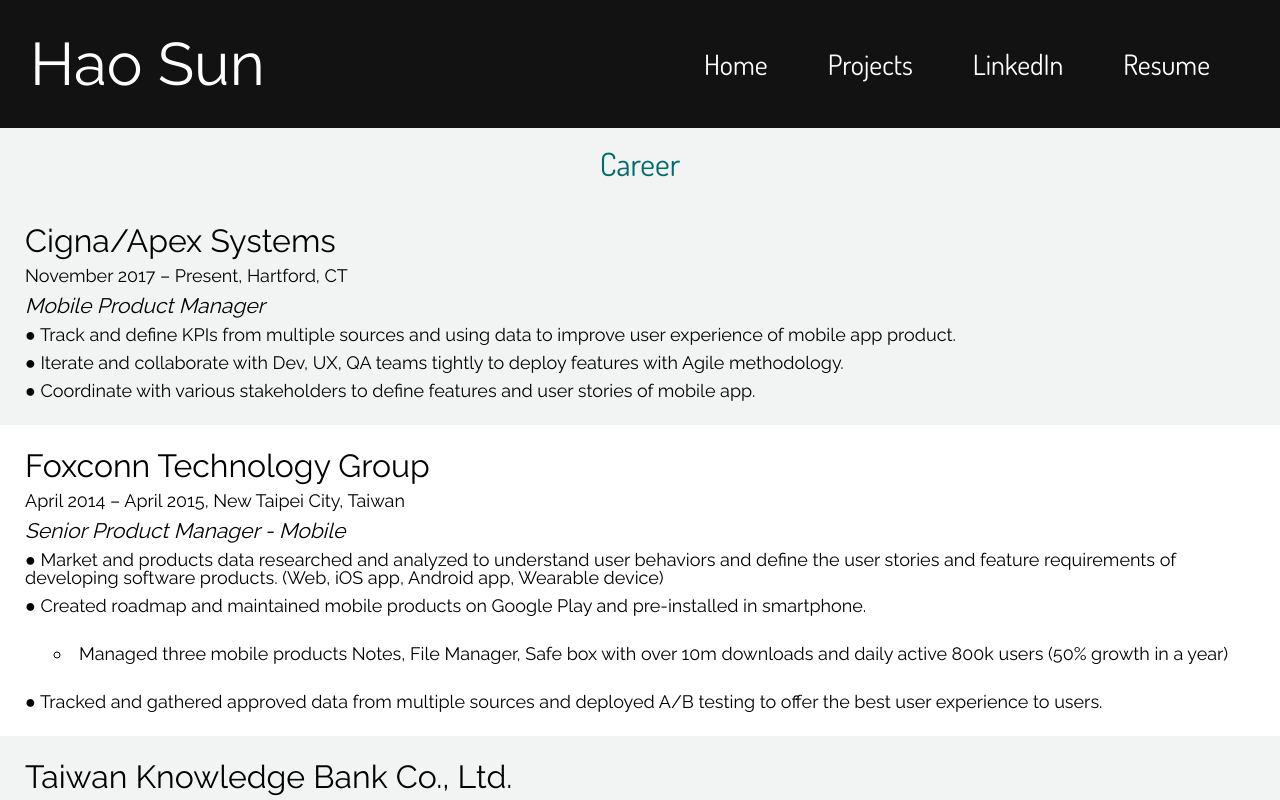
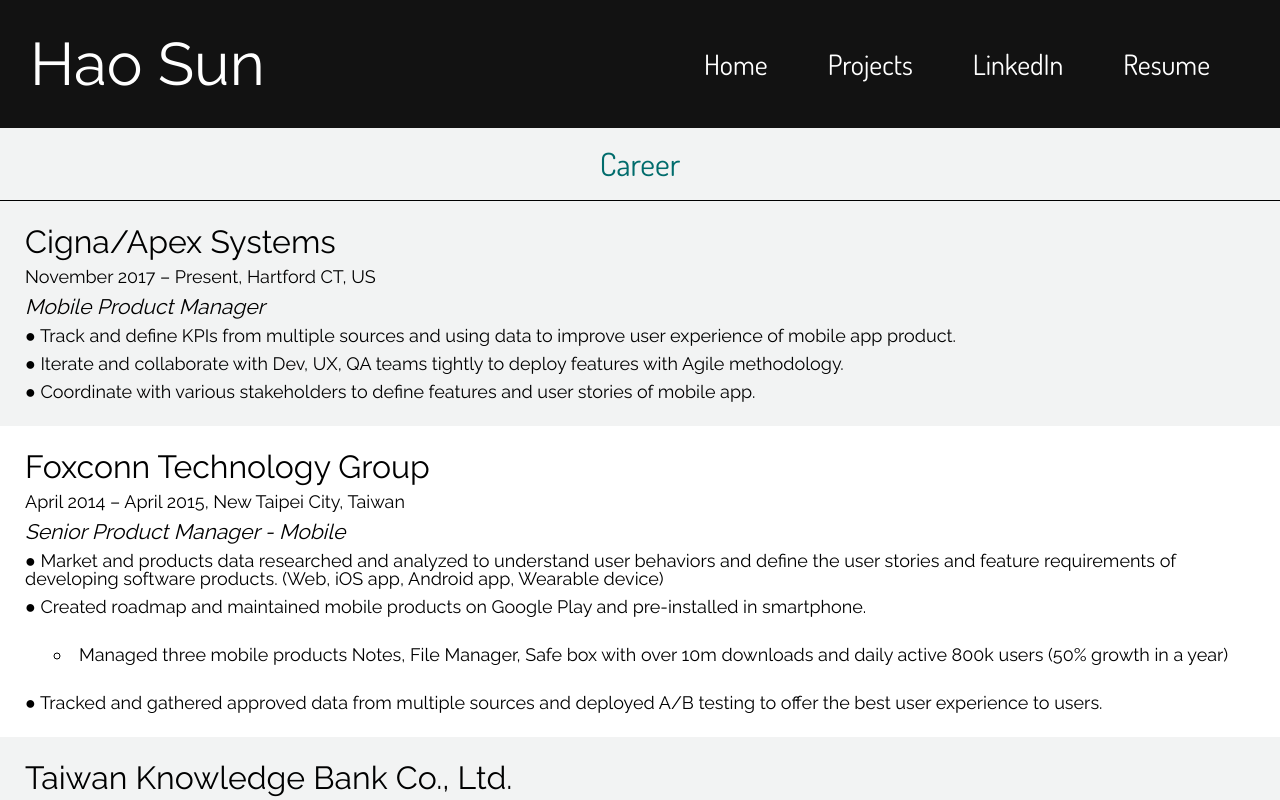
Before and after one commit to gumosun/gumosun.github.io, a plain HTML site: page experience.html in a window 1280 px wide. Shown: the top 800 px of the page. Drawn offline with Linux system fonts and the light colour scheme.

Commit message:
updated experience content and css

```diff
--- a/experience.html
+++ b/experience.html
@@ -44,7 +44,7 @@
   <div class='experiencebar'>Career</div>
     <div class='cigna'>
 <h1>Cigna/Apex Systems</h1>
-<h5>November 2017 – Present, Hartford, CT</h5>
+<h5>November 2017 – Present, Hartford CT, US</h5>
 <h3>Mobile Product Manager</h3>
 <ul>
 <li>● Track and define KPIs from multiple sources and using data to improve user experience of mobile app product.</li>
--- a/style.css
+++ b/style.css
@@ -269,6 +269,7 @@ padding: 15px 25px;
   font-size:4vh;
   padding: 20px;
   text-align: center;
+  border-bottom:  thin solid black;
   color: #016C6C;
 }
 
```
